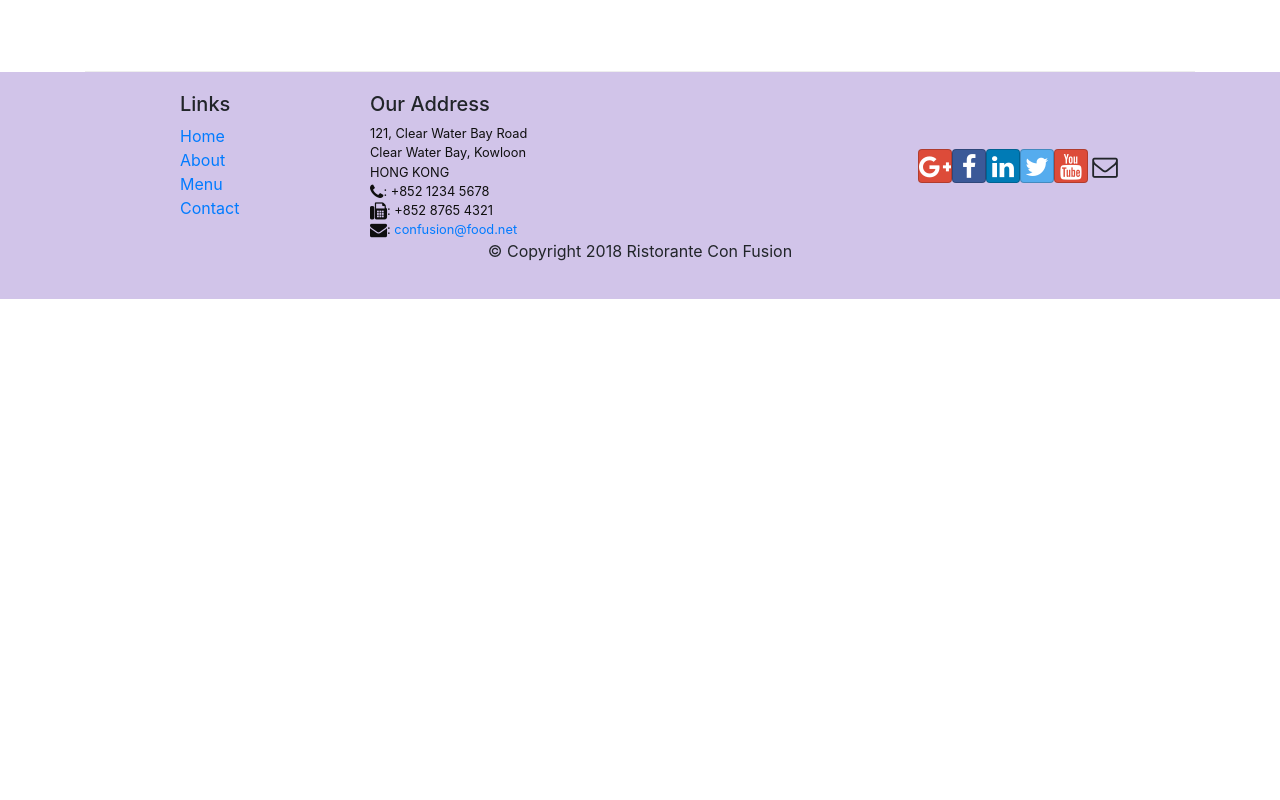
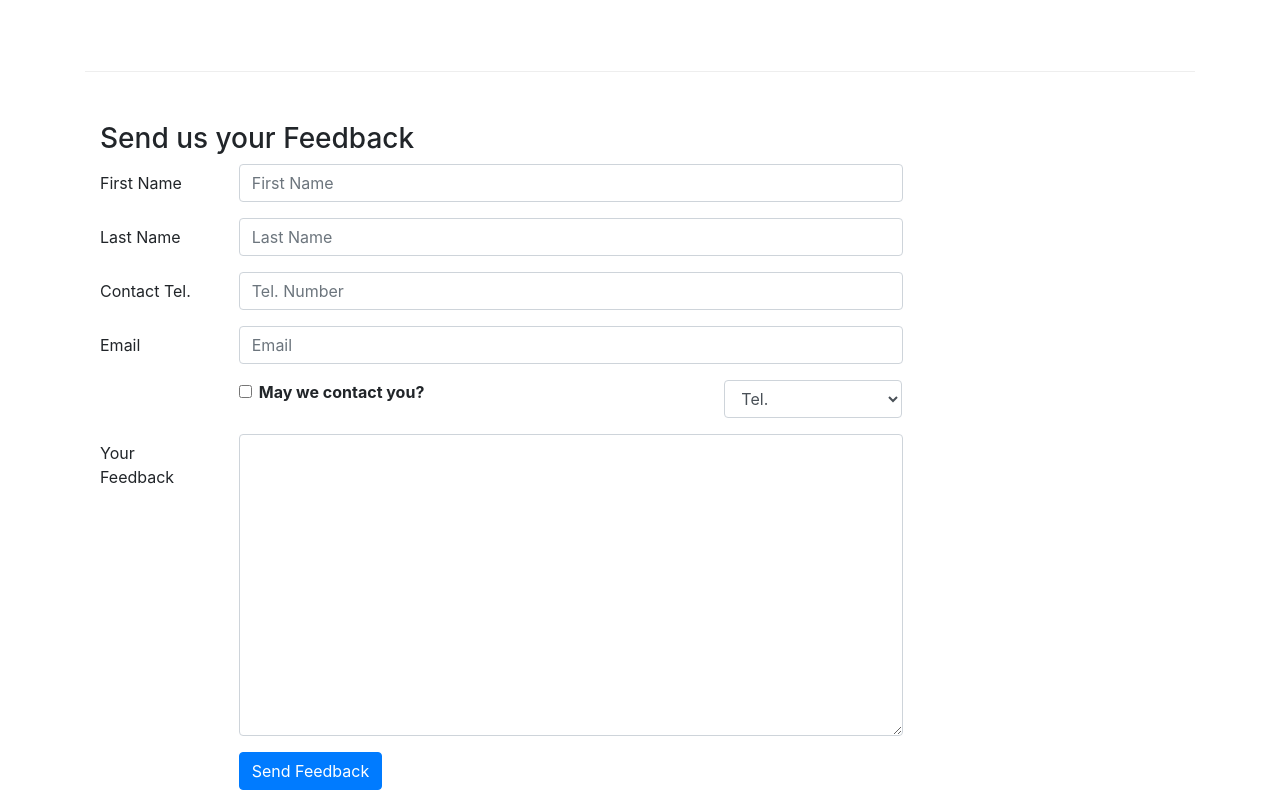
Before and after one commit to m-didar/React-Course, a React (Create React App) app: page /contactus in a window 1280 px wide. Shown: the part 800-1600 px from the top of the page. Before the commit the page ends 1099 px from the top, so only its background shows below. Built offline with nearby package versions, Linux system fonts and the light colour scheme.

Commit message:
Controlled Form added

```diff
--- a/src/components/ContactComponent.js
+++ b/src/components/ContactComponent.js
@@ -1,8 +1,43 @@
-import React from 'react';
-import { Breadcrumb, BreadcrumbItem } from 'reactstrap';
+import React, { Component } from 'react';
+import { Breadcrumb, BreadcrumbItem, Button, Form, FormGroup, Label, Input, Col } from 'reactstrap';
 import { Link } from "react-router-dom";
 
-function Contact(props) {
+class Contact extends Component {
+
+    constructor(props) {
+        super(props);
+
+        this.state = {
+            firstname: '',
+            lastname: '',
+            telnnum: '',
+            email: '',
+            agree: false,
+            contactType: 'Tel.',
+            message: ''
+        }
+
+        this.handleSubmit = this.handleSubmit.bind(this);
+        this.handleInputChange = this.handleInputChange.bind(this);
+    }
+
+    handleInputChange(event) {
+        const target = event.target;
+        const value = target.type === 'checkbox' ? target.checked : target.value;
+        const name = target.name;
+
+        this.setState({
+           [name]: value
+        });
+    }
+
+    handleSubmit(event) {
+        console.log("Current State is: " + JSON.stringify(this.state));
+        alert("Current State is: " + JSON.stringify(this.state));
+        event.preventDefault();
+    }
+
+    render() {
         return(
             <div className="container">
                 <div className="row">
@@ -41,8 +76,72 @@
                         </div>
                     </div>
                 </div>
+                <div className="row row-content">
+                    <div className="col-12">
+                        <h3>Send us your Feedback</h3>
+                    </div>
+                    <div className="col-12 col-md-9">
+                        <Form onSubmit={this.handleSubmit}>
+                            <FormGroup row>
+                                <Label for="firstname" md={2}>First Name</Label>
+                                <Col md={10}>
+                                    <Input type="text" id="firstname" name="firstname" placeholder="First Name" value={this.state.firstname} onChange={this.handleInputChange} />
+                                </Col>
+                            </FormGroup>
+                            <FormGroup row>
+                                <Label for="lastname" md={2}>Last Name</Label>
+                                <Col md={10}>
+                                    <Input type="text" id="lastname" name="lastname" placeholder="Last Name" value={this.state.lastname} onChange={this.handleInputChange} />
+                                </Col>
+                            </FormGroup>
+                            <FormGroup row>
+                                <Label for="telnum" md={2}>Contact Tel.</Label>
+                                <Col md={10}>
+                                    <Input type="tel" id="telnum" name="telnum" placeholder="Tel. Number" value={this.state.telnum} onChange={this.handleInputChange} />
+                                </Col>
+                            </FormGroup>
+                            <FormGroup row>
+                                <Label for="email" md={2}>Email</Label>
+                                <Col md={10}>
+                                    <Input type="email" id="email" name="email" placeholder="Email" value={this.state.email} onChange={this.handleInputChange} />
+                                </Col>
+                            </FormGroup>
+                            <FormGroup row>
+                                <Col md={{size: 6, offset: 2}}>
+                                    <FormGroup check>
+                                        <Label check>
+                                            <Input type="checkbox" name="agree" checked={this.state.agree} onChange={this.handleInputChange} /> {' '}
+                                            <strong>May we contact you?</strong>
+                                        </Label>
+                                    </FormGroup>
+                                </Col>
+                                <Col md={{size: 3, offset: 1}}>
+                                    <Input type="select" name="contactType" value={this.state.contactType} onChange={this.handleInputChange}>
+                                        <option>Tel.</option>
+                                        <option>Email</option>
+                                    </Input>
+                                </Col>
+                            </FormGroup>
+                            <FormGroup row>
+                                <Label htmlFor="message" md={2}>Your Feedback</Label>
+                                <Col md={10}>
+                                    <Input type="textarea" id="message" name="message" rows="12" value={this.state.message} onChange={this.handleInputChange} />
+                                </Col>
+                            </FormGroup>
+                            <FormGroup row>
+                                <Col md={{size: 10, offset: 2}}>
+                                    <Button type="submit" color="primary">
+                                        Send Feedback
+                                    </Button>
+                                </Col>
+                            </FormGroup>
+                        </Form>
+                    </div>
+                </div>
             </div>
         );
     }
 
+}
+
 export default Contact;
```
Lines whose indentation alone changed are shown as unchanged.
